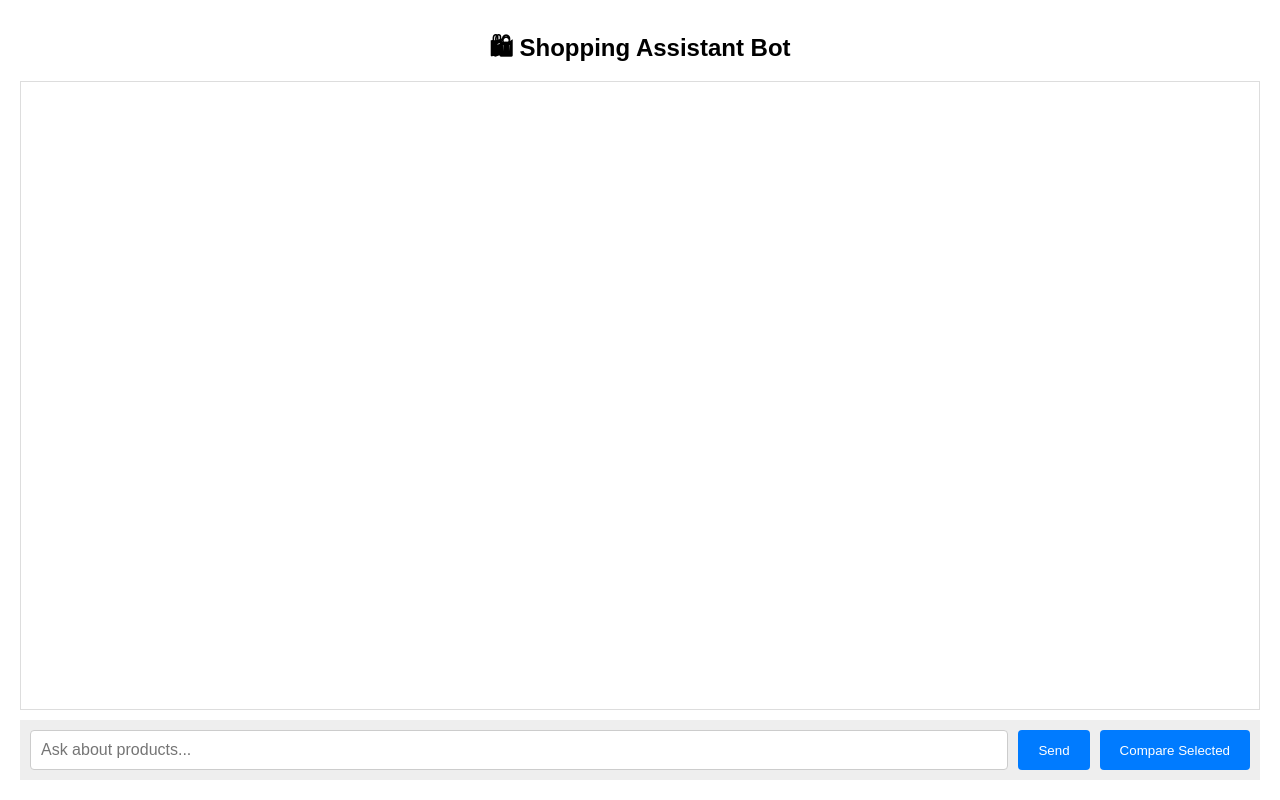
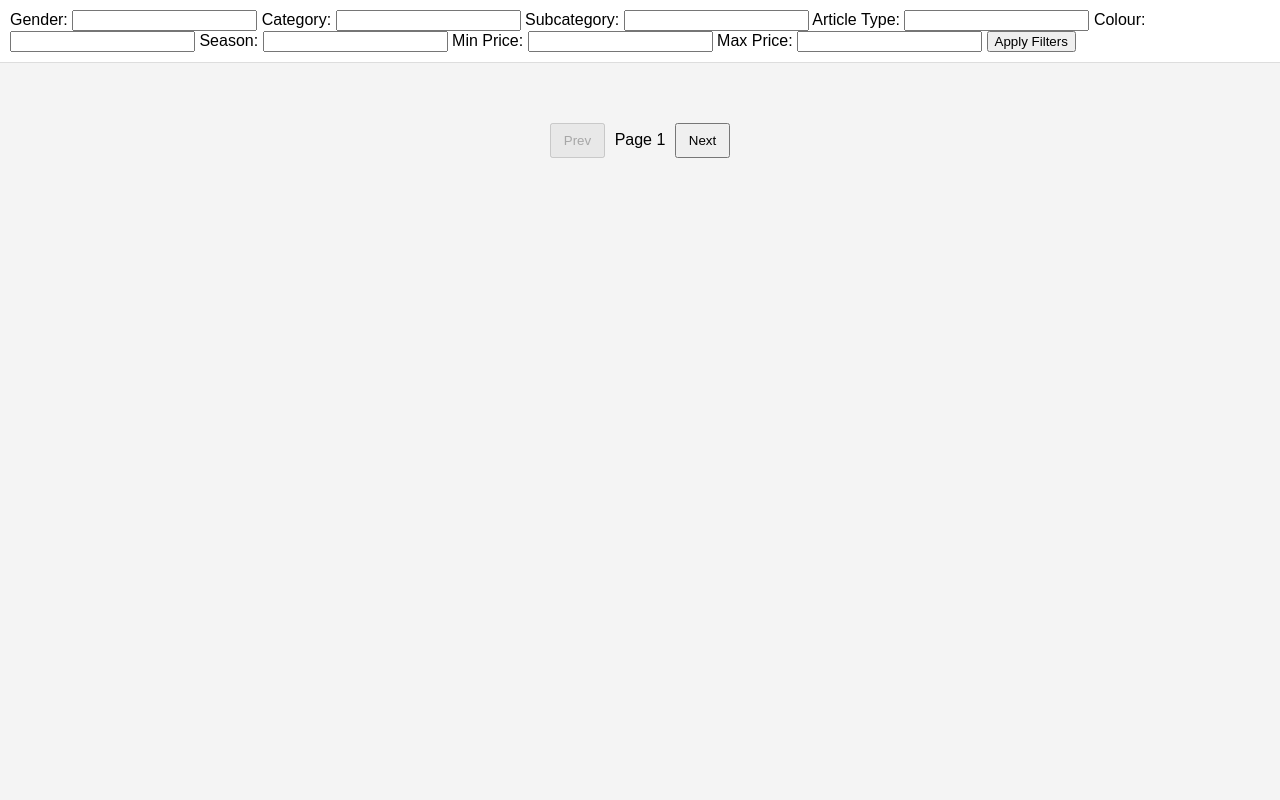
Before and after one commit to varmanishanth90-glitch/AIML_Ecommers_web_app, a Flask app: page / in a window 1280 px wide. Run offline with Flask 3, Linux system fonts and the light colour scheme; data that the repository does not hold is empty.

Commit message:
app layout update totally

```diff
--- a/app.py
+++ b/app.py
@@ -17,10 +17,10 @@ BUCKET_NAME = os.environ.get("S3_BUCKET_NAME", "ecommersfashion-images-bucket")
 
 # MySQL connection
 conn = mysql.connector.connect(
-    host=os.environ.get("RDS_HOST", "awsrdsdatabase.cwhsqi0qgwid.us-east-1.rds.amazonaws.com"),
-    user=os.environ.get("RDS_USER", "admin"),
-    password=os.environ.get("RDS_PASSWORD", "Eval4545"),
-    database=os.environ.get("RDS_DB", "SQLRDSAWS"),
+    host=os.environ.get("RDS_HOST"),
+    user=os.environ.get("RDS_USER"),
+    password=os.environ.get("RDS_PASSWORD"),
+    database=os.environ.get("RDS_DB"),
     use_pure=True
 )
 
@@ -28,67 +28,53 @@ conn = mysql.connector.connect(
 def home():
     return render_template("index.html")
 
-@app.route("/chat", methods=["POST"])
-def chat():
-    user_message = request.json.get("message")
+@app.route("/products", methods=["GET"])
+def products():
+    # Pagination
+    page = int(request.args.get("page", 1))
+    per_page = 16
+    offset = (page - 1) * per_page
+
+    # Filters
+    filters = []
+    values = []
+    for field in ["gender", "masterCategory", "subCategory", "ArticleType", "baseCOlour", "season"]:
+        val = request.args.get(field)
+        if val:
+            filters.append(f"{field} = %s")
+            values.append(val)
+
+    # Price filter
+    min_price = request.args.get("min_price")
+    max_price = request.args.get("max_price")
+    if min_price:
+        filters.append("price >= %s")
+        values.append(min_price)
+    if max_price:
+        filters.append("price <= %s")
+        values.append(max_price)
+
+    where_clause = " AND ".join(filters) if filters else "1=1"
 
     cursor = conn.cursor(dictionary=True)
-    query = """
-        SELECT id, gender, masterCategory, subCategory, ArticleType, baseCOlour,
-               season, productDisplayname, price
+    query = f"""
+        SELECT id, productDisplayname, price, gender, masterCategory, subCategory, ArticleType, baseCOlour, season
         FROM ecommerce_proj_data
-        WHERE productDisplayname LIKE %s OR baseCOlour LIKE %s OR gender LIKE %s
-          OR masterCategory LIKE %s OR subCategory LIKE %s
-        LIMIT 100
+        WHERE {where_clause}
+        LIMIT %s OFFSET %s
     """
-    cursor.execute(query, (
-        f"%{user_message}%",
-        f"%{user_message}%",
-        f"%{user_message}%",
-        f"%{user_message}%",
-        f"%{user_message}%"
-    ))
+    cursor.execute(query, tuple(values + [per_page, offset]))
     products = cursor.fetchall()
 
-    results = []
+    # Add image URLs
     for product in products:
-        image_url = s3.generate_presigned_url(
+        product["image_url"] = s3.generate_presigned_url(
             'get_object',
             Params={'Bucket': BUCKET_NAME, 'Key': f"{product['id']}.jpg"},
             ExpiresIn=3600
         )
-        product["image_url"] = image_url
-        results.append(product)
 
-    return jsonify({"response": results})
-
-# 🔍 Product comparison route
-@app.route("/compare", methods=["POST"])
-def compare():
-    product_ids = request.json.get("products", [])
-    if not product_ids or len(product_ids) < 2:
-        return jsonify({"error": "Please select at least two products"}), 400
-    if len(product_ids) > 4:
-        return jsonify({"error": "You can compare up to 4 products only"}), 400
-
-    cursor = conn.cursor(dictionary=True)
-    format_strings = ','.join(['%s'] * len(product_ids))
-    query = f"""
-        SELECT id, productDisplayname, price, baseCOlour, gender, season, masterCategory, subCategory
-        FROM ecommerce_proj_data
-        WHERE id IN ({format_strings})
-    """
-    cursor.execute(query, tuple(product_ids))
-    products = cursor.fetchall()
-
-    for p in products:
-        p["image_url"] = s3.generate_presigned_url(
-            'get_object',
-            Params={'Bucket': BUCKET_NAME, 'Key': f"{p['id']}.jpg"},
-            ExpiresIn=3600
-        )
-
-    return jsonify({"comparison": products})
+    return jsonify({"products": products})
 
 if __name__ == "__main__":
     app.run(host="0.0.0.0", port=int(os.environ.get("PORT", 5000)))
--- a/static/style.css
+++ b/static/style.css
@@ -1,79 +1,43 @@
-html, body {
-    height: 100%;
+body {
+    font-family: Arial, sans-serif;
+    background: #f4f4f4;
     margin: 0;
     padding: 0;
-    font-family: Arial, sans-serif;
-    background: #f4f4f4;
 }
 
-.chat-container {
-    display: flex;
-    flex-direction: column;
-    height: 100%;
-    width: 100%;
-    background: white;
-    padding: 20px;
-    box-sizing: border-box;
+.filters {
+    background: #fff;
+    padding: 10px;
+    border-bottom: 1px solid #ddd;
 }
 
-h2 {
-    text-align: center;
-    margin: 10px 0;
+.grid {
+    display: grid;
+    grid-template-columns: repeat(4, 1fr);
+    gap: 20px;
+    padding: 20px;
 }
 
-#chat-box {
-    flex: 1;
-    overflow-y: auto;
+.product-card {
+    background: #fff;
     border: 1px solid #ddd;
-    margin-bottom: 10px;
+    border-radius: 6px;
     padding: 10px;
-    background: #fff;
+    text-align: center;
 }
 
-.product {
-    border-bottom: 1px solid #ddd;
-    padding: 10px;
+.product-card img {
+    max-width: 100%;
+    height: 150px;
+    object-fit: contain;
 }
 
-#input-box {
-    display: flex;
-    padding: 10px;
-    background: #eee;
+#pagination {
+    text-align: center;
+    padding: 20px;
 }
 
-#user-input {
-    flex: 1;
-    padding: 10px;
-    font-size: 16px;
-    border: 1px solid #ccc;
-    border-radius: 4px;
+#pagination button {
+    margin: 0 5px;
+    padding: 8px 12px;
 }
-
-button {
-    padding: 10px 20px;
-    margin-left: 10px;
-    cursor: pointer;
-    background: #007bff;
-    color: white;
-    border: none;
-    border-radius: 4px;
-}
-
-button:hover {
-    background: #0056b3;
-}
-
-#comparison-box {
-    position: fixed;
-    top: 10%;
-    left: 10%;
-    width: 80%;
-    background: #fff;
-    border-radius: 8px;
-    box-shadow: 0 4px 10px rgba(0,0,0,0.2);
-    padding: 20px;
-    z-index: 1000;
-}
-
-#comparison-results {
-    display: flex;
--- a/templates/index.html
+++ b/templates/index.html
@@ -5,99 +5,64 @@
     <link rel="stylesheet" href="/static/style.css">
 </head>
 <body>
-    <div class="chat-container">
-        <h2>🛍 Shopping Assistant Bot</h2>
-        <div id="chat-box"></div>
-
-        <!-- Comparison screen -->
-        <div id="comparison-box" style="display:none;">
-            <h3>🔍 Product Comparison</h3>
-            <div id="comparison-results"></div>
-            <button onclick="closeComparison()">Close</button>
-        </div>
-
-        <div id="input-box">
-            <input type="text" id="user-input" placeholder="Ask about products...">
-            <button onclick="sendMessage()">Send</button>
-            <button onclick="compareProducts()">Compare Selected</button>
-        </div>
+    <div class="filters">
+        <form id="filter-form">
+            Gender: <input type="text" name="gender">
+            Category: <input type="text" name="masterCategory">
+            Subcategory: <input type="text" name="subCategory">
+            Article Type: <input type="text" name="ArticleType">
+            Colour: <input type="text" name="baseCOlour">
+            Season: <input type="text" name="season">
+            Min Price: <input type="number" name="min_price">
+            Max Price: <input type="number" name="max_price">
+            <button type="submit">Apply Filters</button>
+        </form>
     </div>
 
+    <div id="product-grid" class="grid"></div>
+
+    <div id="pagination"></div>
+
     <script>
-        let selectedProducts = [];
+        let currentPage = 1;
 
-        async function sendMessage() {
-            let message = document.getElementById("user-input").value;
-            let response = await fetch("/chat", {
-                method: "POST",
-                headers: {"Content-Type": "application/json"},
-                body: JSON.stringify({message})
-            });
+        async function loadProducts(page=1) {
+            currentPage = page;
+            const formData = new FormData(document.getElementById("filter-form"));
+            const params = new URLSearchParams(formData);
+            params.append("page", page);
+
+            let response = await fetch("/products?" + params.toString());
             let data = await response.json();
 
-            let chatBox = document.getElementById("chat-box");
-            chatBox.innerHTML = "";
-            data.response.forEach(product => {
-                chatBox.innerHTML += `
-                    <div class="product">
-                        <input type="checkbox" value="${product.id}" onchange="toggleProduct(this)">
-                        <img src="${product.image_url}" width="120">
-                        <p><b>${product.productDisplayname}</b></p>
-                        <p>Price: ₹${product.price}</p>
-                        <p>Category: ${product.masterCategory}</p>
-                        <p>Subcategory: ${product.subCategory}</p>
+            let grid = document.getElementById("product-grid");
+            grid.innerHTML = "";
+            data.products.forEach(p => {
+                grid.innerHTML += `
+                    <div class="product-card">
+                        <img src="${p.image_url}" alt="${p.productDisplayname}">
+                        <h4>${p.productDisplayname}</h4>
+                        <p>₹${p.price}</p>
+                        <p>${p.gender}, ${p.masterCategory}, ${p.subCategory}</p>
                     </div>
                 `;
             });
+
+            // Pagination
+            let pagination = document.getElementById("pagination");
+            pagination.innerHTML = `
+                <button onclick="loadProducts(${page-1})" ${page<=1?'disabled':''}>Prev</button>
+                <span>Page ${page}</span>
+                <button onclick="loadProducts(${page+1})">Next</button>
+            `;
         }
 
-        function toggleProduct(checkbox) {
-            let productId = parseInt(checkbox.value);
-            if (checkbox.checked) {
-                if (selectedProducts.length < 4) {
-                    selectedProducts.push(productId);
-                } else {
-                    alert("You can select up to 4 products only.");
-                    checkbox.checked = false;
-                }
-            } else {
-                selectedProducts = selectedProducts.filter(id => id !== productId);
-            }
-        }
+        document.getElementById("filter-form").addEventListener("submit", e => {
+            e.preventDefault();
+            loadProducts(1);
+        });
 
-        async function compareProducts() {
-            if (selectedProducts.length < 2) {
-                alert("Please select at least 2 products.");
-                return;
-            }
-
-            let response = await fetch("/compare", {
-                method: "POST",
-                headers: {"Content-Type": "application/json"},
-                body: JSON.stringify({products: selectedProducts})
-            });
-            let data = await response.json();
-
-            document.getElementById("comparison-box").style.display = "block";
-            let resultsDiv = document.getElementById("comparison-results");
-            resultsDiv.innerHTML = "";
-
-            data.comparison.forEach(product => {
-                resultsDiv.innerHTML += `
-                    <div class="comparison-card">
-                        <img src="${product.image_url}" alt="${product.productDisplayname}">
-                        <p><b>${product.productDisplayname}</b></p>
-                        <p>Price: ₹${product.price}</p>
-                        <p>Category: ${product.masterCategory}</p>
-                        <p>Subcategory: ${product.subCategory}</p>
-                    </div>
-                `;
-            });
-        }
-
-        function closeComparison() {
-            document.getElementById("comparison-box").style.display = "none";
-        }
+        loadProducts();
     </script>
 </body>
 </html>
```
